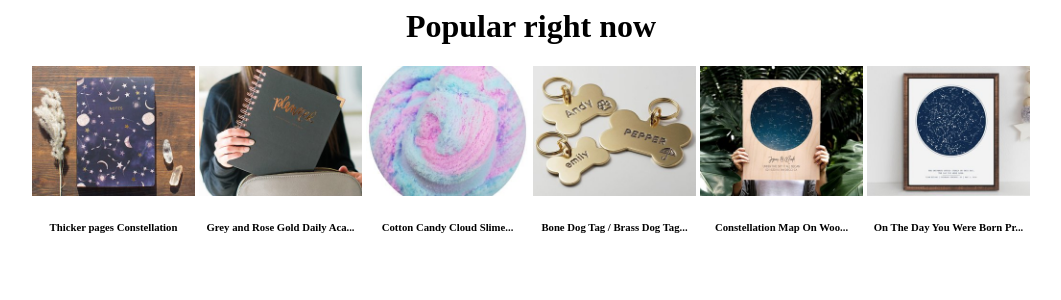
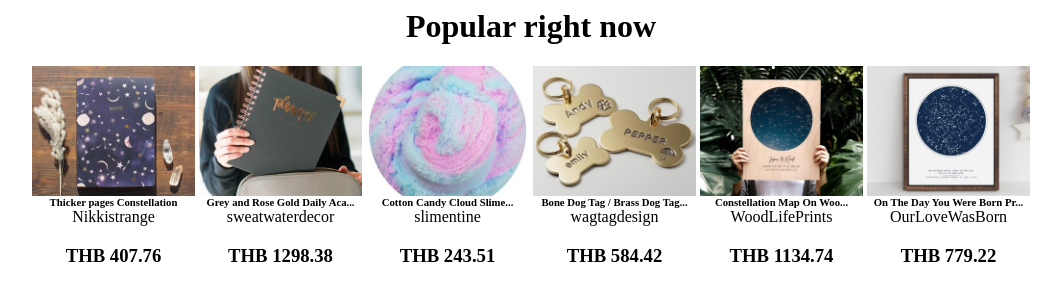
Before and after one commit to JeffGebert/C-Tortuga-Etsy, a website: page client/markethome.html in a window 1280 px wide. Shown: the whole page, without its empty margins (109-1170 px from the left). Drawn offline with Linux system fonts and the light colour scheme.

Commit message:
added prices in Thai Baht

```diff
--- a/client/markethome.html
+++ b/client/markethome.html
@@ -9,12 +9,12 @@
 <body>
 	<h1><center>Popular right now</center></h1>
 	<center>
-		<div><img src="item1.jpg" alt=""><h6>Thicker pages Constellation</h6></div>
-		<div><img src="item2.jpg" alt=""><h6>Grey and Rose Gold Daily Aca...</h6></div>
-		<div><img src="item3.jpg" alt=""><h6>Cotton Candy Cloud Slime...</h6></div>
-		<div><img src="item4.jpg" alt=""><h6>Bone Dog Tag / Brass Dog Tag...</h6></div>
-		<div><img src="item5.jpg" alt=""><h6>Constellation Map On Woo...</h6></div>
-		<div><img src="item6.jpg" alt=""><h6>On The Day You Were Born Pr...</h6></div>
+		<div><img src="item1.jpg" alt=""><h6>Thicker pages Constellation</h6><l>Nikkistrange</l><h3>THB 407.76</h3></div>
+		<div><img src="item2.jpg" alt=""><h6>Grey and Rose Gold Daily Aca...</h6><l>sweatwaterdecor</l><h3>THB 1298.38</h3></div>
+		<div><img src="item3.jpg" alt=""><h6>Cotton Candy Cloud Slime...</h6><l>slimentine</l><h3>THB 243.51</h3></div>
+		<div><img src="item4.jpg" alt=""><h6>Bone Dog Tag / Brass Dog Tag...</h6><l>wagtagdesign</l><h3>THB 584.42</h3></div>
+		<div><img src="item5.jpg" alt=""><h6>Constellation Map On Woo...</h6><l>WoodLifePrints</l><h3>THB 1134.74</h3></div>
+		<div><img src="item6.jpg" alt=""><h6>On The Day You Were Born Pr...</h6><l>OurLoveWasBorn</l><h3>THB 779.22</h3></div>
 	</center>
 
 </body>
--- a/client/style.css
+++ b/client/style.css
@@ -9,8 +9,16 @@ div{
 	display: inline-block;
 	width: 163px;
 	height:150px;
+	margin:0;
+	border:0;
+	padding:0;
+
 }
-
+h6{
+	margin:0;
+	border:0;
+	padding:0'
+}
 img {
     max-width: 100%;
     max-height: 100%;
```
